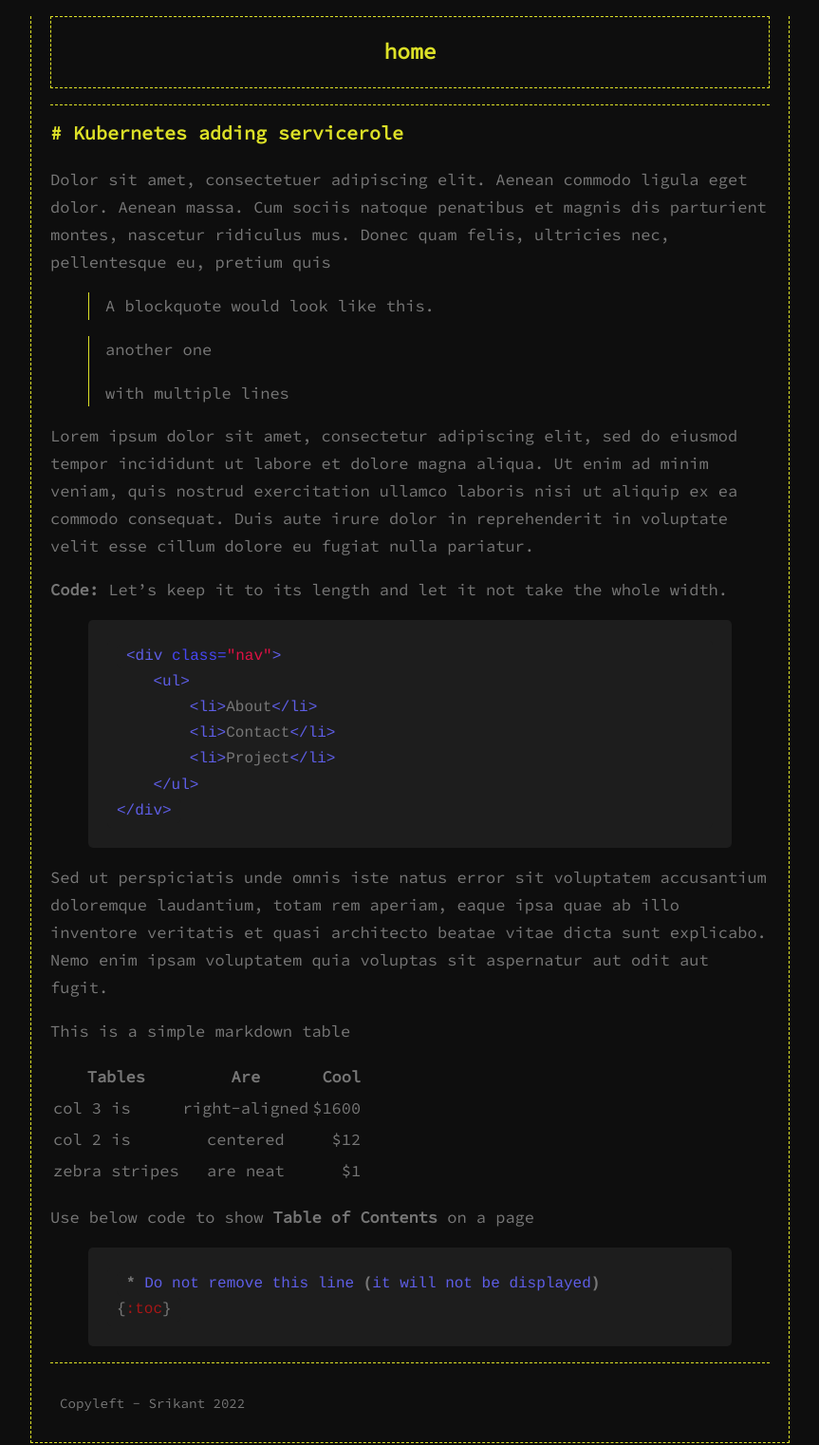
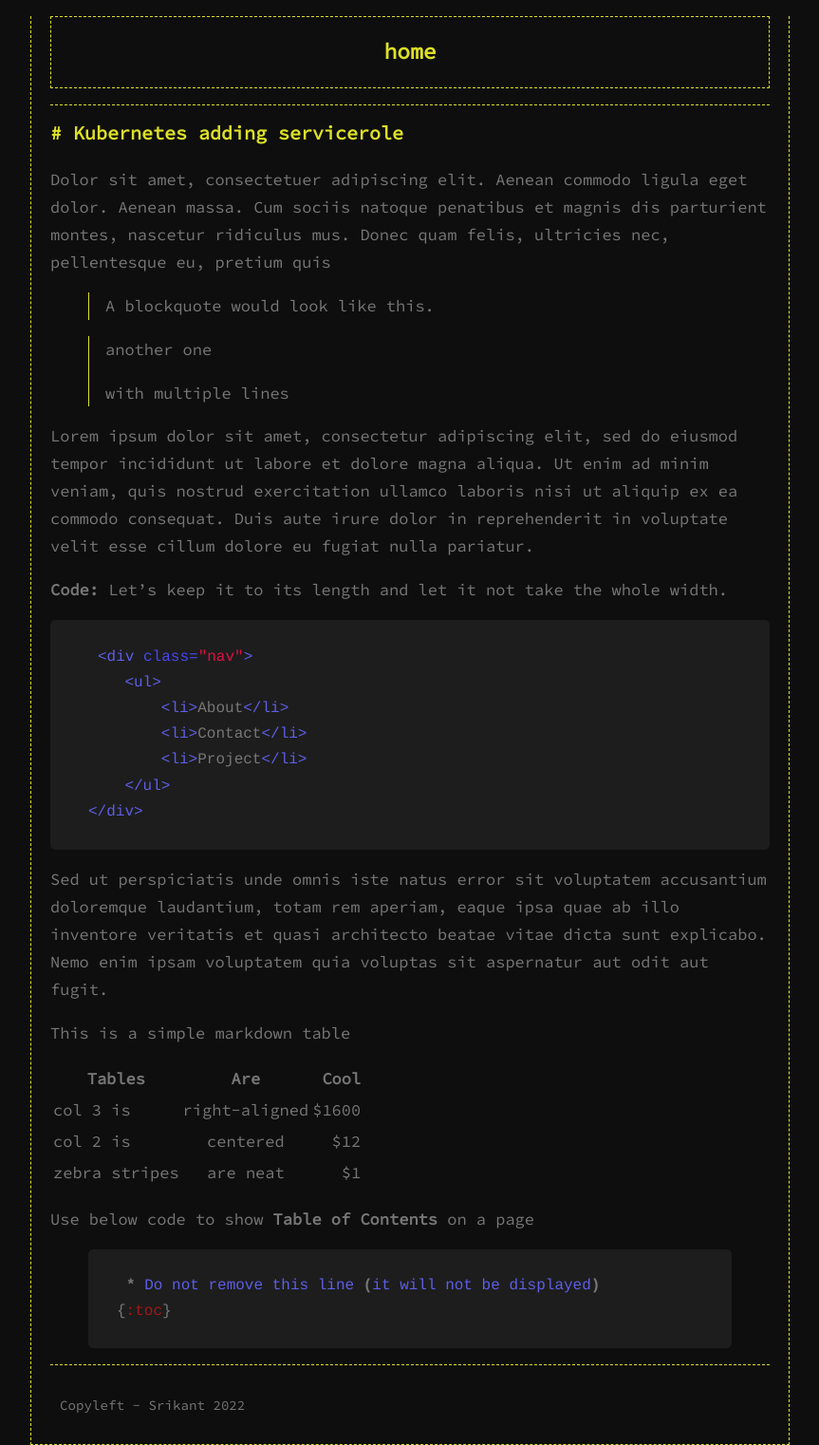
Before and after one commit to srikantpatnaik/srikantpatnaik.github.io, a Jekyll site: the page built from _posts/2022-07-11-test.md, in a window 1280 px wide. Shown: the whole page at 95% size, without its empty margins (208-1071 px from the left). Built offline with Jekyll 4.4.1, drawn with Linux system fonts in a browser that asks for light colours; comment, search, counter and statistics services are not loaded.

Commit message:
testing syntax highlighting

````diff
--- a/_posts/2022-07-11-test.md
+++ b/_posts/2022-07-11-test.md
@@ -18,8 +18,8 @@
 Lorem ipsum dolor sit amet, consectetur adipiscing elit, sed do eiusmod tempor incididunt ut labore et dolore magna aliqua. Ut enim ad minim veniam, quis nostrud exercitation ullamco laboris nisi ut aliquip ex ea commodo consequat. Duis aute irure dolor in reprehenderit in voluptate velit esse cillum dolore eu fugiat nulla pariatur.
 
 **Code:** Let's keep it to its length and let it not take the whole width.
-{% highlight html %}
 
+```html
 <div class="nav">
     <ul>
         <li>About</li>
@@ -27,9 +27,9 @@
         <li>Project</li>
     </ul>
 </div>
+```
 
 
-{% endhighlight %}
 
 Sed ut perspiciatis unde omnis iste natus error sit voluptatem accusantium doloremque laudantium, totam rem aperiam, eaque ipsa quae ab illo inventore veritatis et quasi architecto beatae vitae dicta sunt explicabo. Nemo enim ipsam voluptatem quia voluptas sit aspernatur aut odit aut fugit.
 
````
